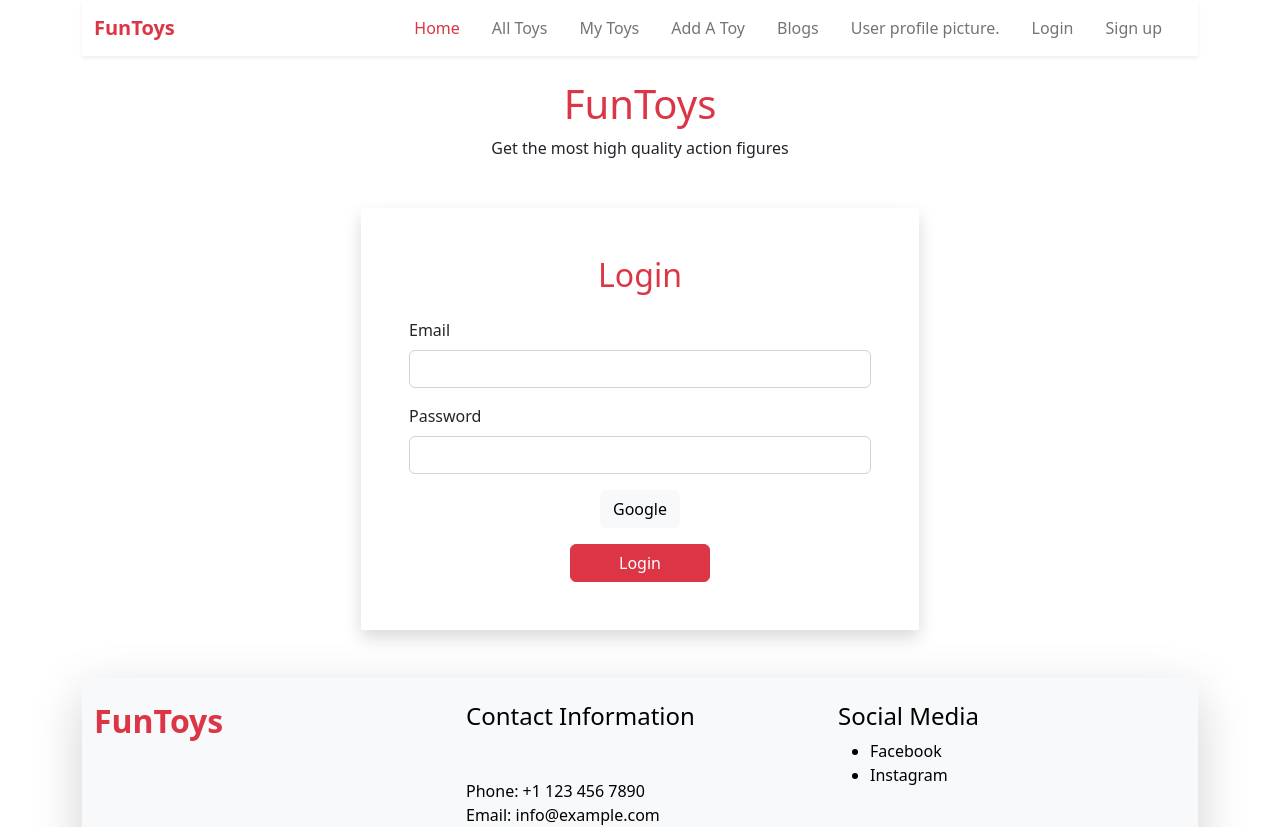
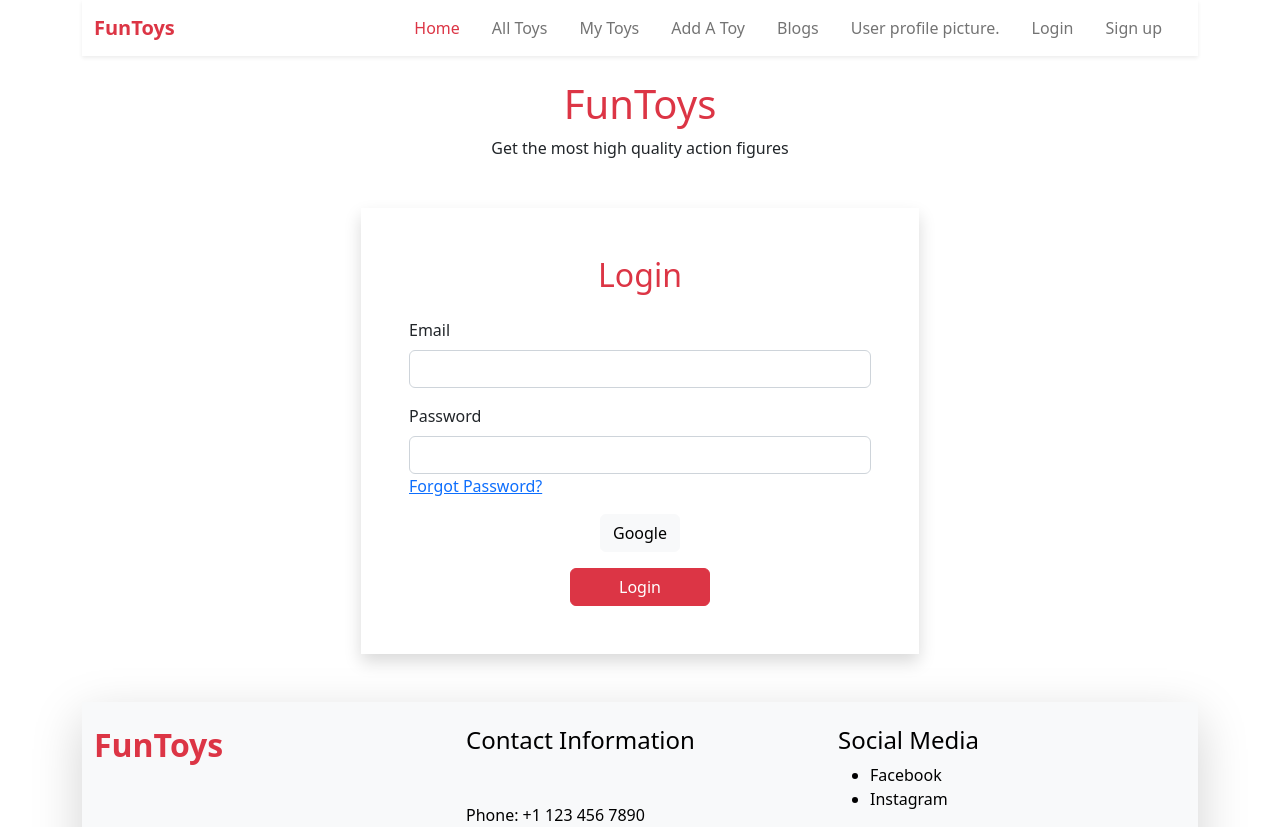
Before and after one commit to kaziFahmid/toy-marketplace, a React (Vite) app: page /login in a window 1280 px wide. Shown: the top 827 px of the page. Built offline with nearby package versions, Linux system fonts and the light colour scheme.

Commit message:
login made

```diff
--- a/src/components/Login/Login.jsx
+++ b/src/components/Login/Login.jsx
@@ -1,4 +1,5 @@
 import React from 'react'
+import { Link } from 'react-router-dom'
 
 export default function Login() {
   return (
@@ -15,7 +16,10 @@ export default function Login() {
           <div className="mb-3">
             <label className="form-label">Password</label>
             <input type="password" name='password' className="form-control" />
+            <Link>Forgot Password?</Link>
           </div>
+
+
       <div className='text-center'>
       <button className="btn btn-light text-black">Google</button><br/>
           <button className="btn btn-danger text-white px-5 mt-3">Login</button>
```
